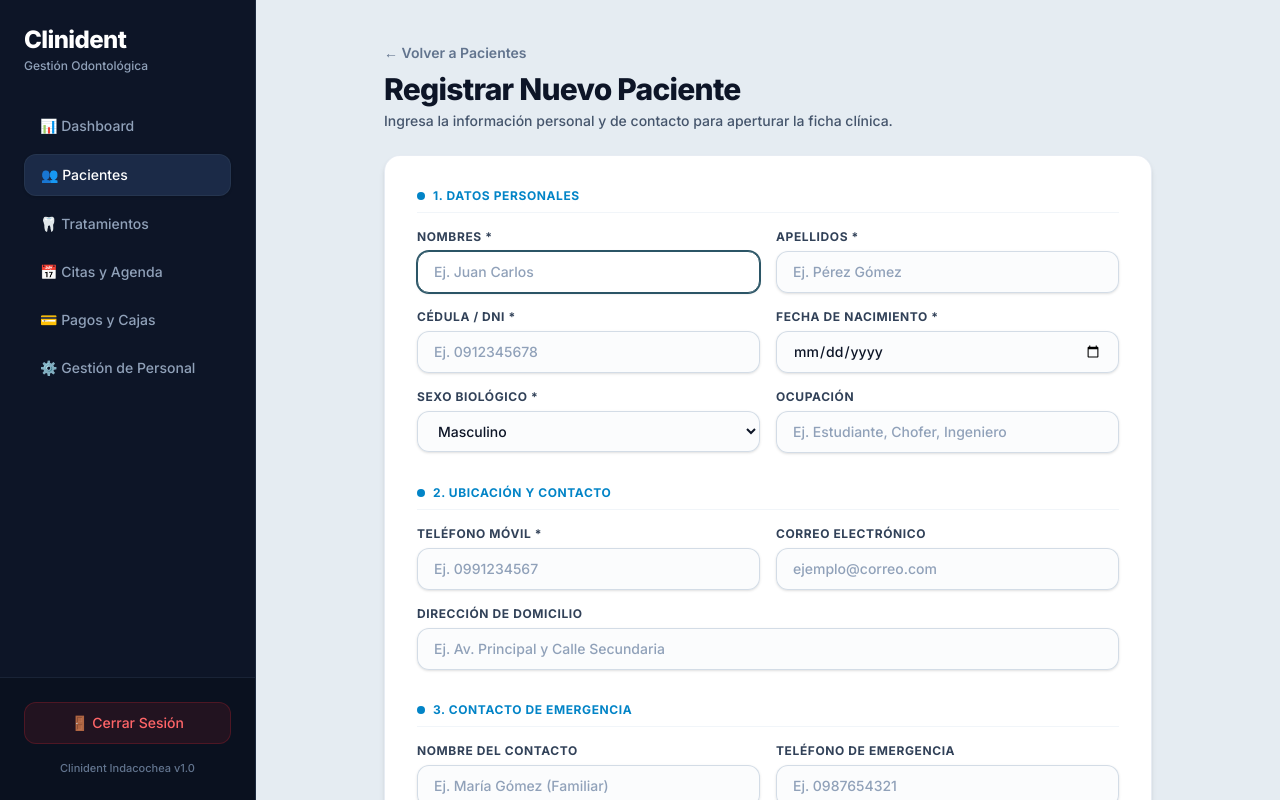
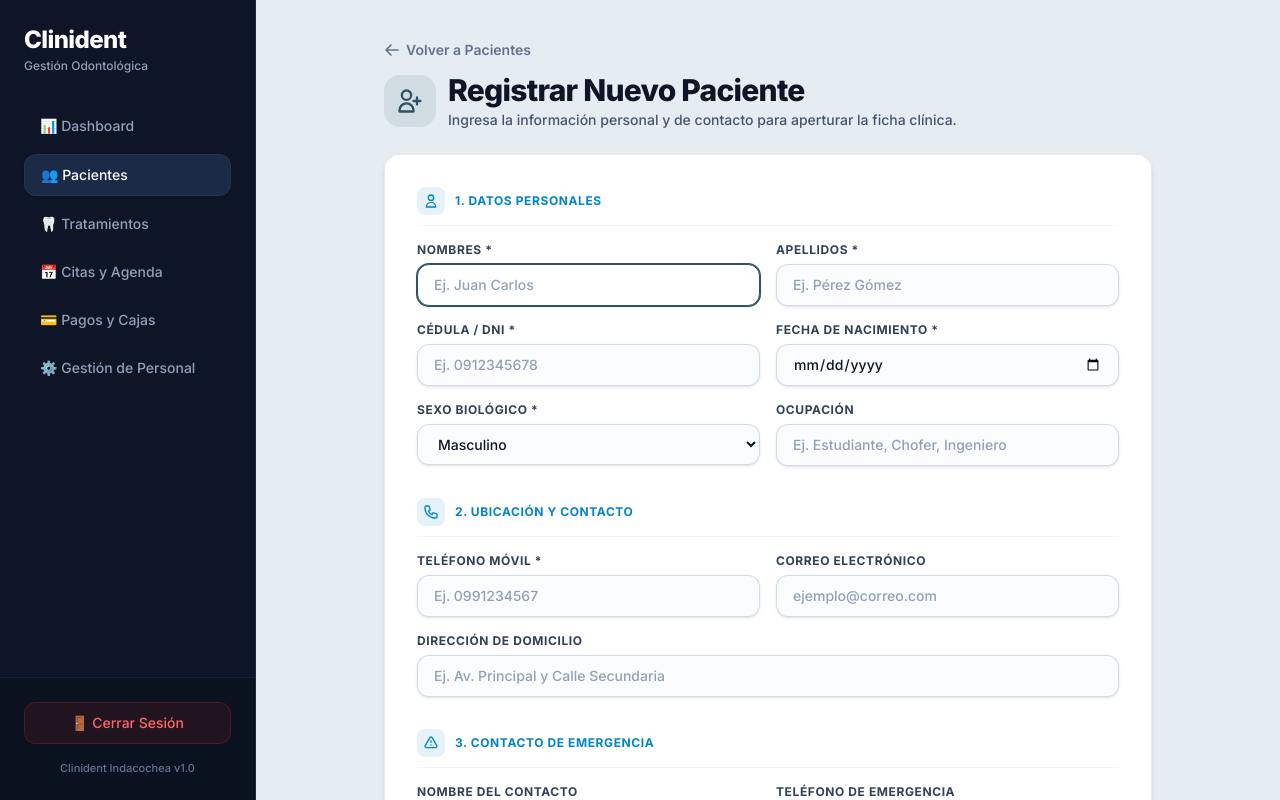
Before and after one commit to a-alvia-dev/clinident_indacochea_sistema_gestor_tesis, a Next.js app: page /pacientes/nuevo in a window 1280 px wide. Built offline with nearby package versions, Linux system fonts and the light colour scheme.

Commit message:
Estetica

```diff
--- a/src/app/pacientes/nuevo/page.tsx
+++ b/src/app/pacientes/nuevo/page.tsx
@@ -20,7 +20,7 @@ export default function NuevoPacientePage() {
   const handleKeyDown = (e: React.KeyboardEvent<HTMLFormElement>) => {
     if (e.key === 'Enter') {
       const target = e.target as HTMLElement;
-      if (target.tagName === 'BUTTON' || target.tagName === 'A') return;
+      if (target.tagName === 'BUTTON' || target.tagName === 'A' || target.tagName === 'TEXTAREA') return;
 
       e.preventDefault();
 
@@ -90,7 +90,6 @@ export default function NuevoPacientePage() {
     startTransition(async () => {
       const res = await crearPacienteAction(formData);
       if (res.success) {
-        // Mostramos el modal de éxito y redirigimos
         setMostrarModalExito(true);
         setTimeout(() => {
           router.push('/pacientes');
@@ -108,20 +107,33 @@ export default function NuevoPacientePage() {
   return (
     <div className="max-w-3xl mx-auto space-y-6 relative">
 
-      {/* Volver & Encabezado */}
+      {/* Volver & Encabezado estilizado */}
       <div>
         <Link
           href="/pacientes"
-          className="text-slate-500 hover:text-[#2B5566] font-semibold text-sm transition-colors inline-flex items-center gap-1 mb-2"
+          className="text-slate-500 hover:text-[#2B5566] font-semibold text-sm transition-colors inline-flex items-center gap-1.5 mb-3 group"
         >
-          ← Volver a Pacientes
+          <svg className="w-4 h-4 transition-transform group-hover:-translate-x-1" fill="none" viewBox="0 0 24 24" stroke="currentColor" strokeWidth="2.5">
+            <path strokeLinecap="round" strokeLinejoin="round" d="M10.5 19.5L3 12m0 0l7.5-7.5M3 12h18" />
+          </svg>
+          Volver a Pacientes
         </Link>
-        <h1 className="text-3xl font-extrabold text-[#0d1527] tracking-tight">
-          Registrar Nuevo Paciente
-        </h1>
-        <p className="text-slate-600 text-sm font-medium mt-1">
-          Ingresa la información personal y de contacto para aperturar la ficha clínica.
-        </p>
+
+        <div className="flex items-center gap-3">
+          <div className="p-3 bg-[#2B5566]/10 text-[#2B5566] rounded-2xl">
+            <svg className="w-7 h-7" fill="none" viewBox="0 0 24 24" stroke="currentColor" strokeWidth="2">
+              <path strokeLinecap="round" strokeLinejoin="round" d="M18 9v3m0 0v3m0-3h3m-3 0h-3m-2-5a4 4 0 11-8 0 4 4 0 018 0zM3 20a6 6 0 0112 0v1H3v-1z" />
+            </svg>
+          </div>
+          <div>
+            <h1 className="text-3xl font-extrabold text-[#0d1527] tracking-tight">
+              Registrar Nuevo Paciente
+            </h1>
+            <p className="text-slate-600 text-sm font-medium mt-0.5">
+              Ingresa la información personal y de contacto para aperturar la ficha clínica.
+            </p>
+          </div>
+        </div>
       </div>
 
       {/* Formulario en Tarjeta Blanca Limpia */}
@@ -133,8 +145,12 @@ export default function NuevoPacientePage() {
 
         {/* 1. DATOS PERSONALES */}
         <div className="space-y-4">
-          <div className="flex items-center gap-2 border-b border-slate-100 pb-2">
-            <span className="w-2 h-2 rounded-full bg-[#0284c7]"></span>
+          <div className="flex items-center gap-2.5 border-b border-slate-100 pb-2.5">
+            <div className="p-1.5 bg-[#0284c7]/10 text-[#0284c7] rounded-lg">
+              <svg className="w-4 h-4" fill="none" viewBox="0 0 24 24" stroke="currentColor" strokeWidth="2">
+                <path strokeLinecap="round" strokeLinejoin="round" d="M16 7a4 4 0 11-8 0 4 4 0 018 0zM12 14a7 7 0 00-7 7h14a7 7 0 00-7-7z" />
+              </svg>
+            </div>
             <h2 className="text-xs font-bold uppercase tracking-wider text-[#0284c7]">
               1. Datos Personales
             </h2>
@@ -236,8 +252,12 @@ export default function NuevoPacientePage() {
 
         {/* 2. UBICACIÓN Y CONTACTO */}
         <div className="space-y-4">
-          <div className="flex items-center gap-2 border-b border-slate-100 pb-2">
-            <span className="w-2 h-2 rounded-full bg-[#0284c7]"></span>
+          <div className="flex items-center gap-2.5 border-b border-slate-100 pb-2.5">
+            <div className="p-1.5 bg-[#0284c7]/10 text-[#0284c7] rounded-lg">
+              <svg className="w-4 h-4" fill="none" viewBox="0 0 24 24" stroke="currentColor" strokeWidth="2">
+                <path strokeLinecap="round" strokeLinejoin="round" d="M3 5a2 2 0 012-2h3.28a1 1 0 01.948.684l1.498 4.493a1 1 0 01-.502 1.21l-2.257 1.13a11.042 11.042 0 005.516 5.516l1.13-2.257a1 1 0 011.21-.502l4.493 1.498a1 1 0 01.684.949V19a2 2 0 01-2 2h-1C9.716 21 3 14.284 3 6V5z" />
+              </svg>
+            </div>
             <h2 className="text-xs font-bold uppercase tracking-wider text-[#0284c7]">
               2. Ubicación y Contacto
             </h2>
@@ -291,8 +311,12 @@ export default function NuevoPacientePage() {
 
         {/* 3. CONTACTO DE EMERGENCIA */}
         <div className="space-y-4">
-          <div className="flex items-center gap-2 border-b border-slate-100 pb-2">
-            <span className="w-2 h-2 rounded-full bg-[#0284c7]"></span>
+          <div className="flex items-center gap-2.5 border-b border-slate-100 pb-2.5">
+            <div className="p-1.5 bg-[#0284c7]/10 text-[#0284c7] rounded-lg">
+              <svg className="w-4 h-4" fill="none" viewBox="0 0 24 24" stroke="currentColor" strokeWidth="2">
+                <path strokeLinecap="round" strokeLinejoin="round" d="M12 9v2m0 4h.01m-6.938 4h13.856c1.54 0 2.502-1.667 1.732-3L13.732 4c-.77-1.333-2.694-1.333-3.464 0L3.34 16c-.77 1.333.192 3 1.732 3z" />
+              </svg>
+            </div>
             <h2 className="text-xs font-bold uppercase tracking-wider text-[#0284c7]">
               3. Contacto de Emergencia
             </h2>
@@ -328,11 +352,11 @@ export default function NuevoPacientePage() {
           </div>
         </div>
 
-        {/* BOTONES DE ACCIÓN */}
+        {/* BOTONES DE ACCIÓN CON ÍCONOS */}
         <div className="flex justify-end gap-3 pt-6 border-t border-slate-200/80">
           <Link
             href="/pacientes"
-            className="px-5 py-2.5 bg-slate-100 hover:bg-slate-200 font-bold rounded-xl text-slate-700 transition-colors text-sm"
+            className="px-5 py-2.5 bg-slate-100 hover:bg-slate-200 font-bold rounded-xl text-slate-700 transition-colors text-sm flex items-center gap-1.5"
           >
             Cancelar
           </Link>
@@ -341,13 +365,28 @@ export default function NuevoPacientePage() {
             disabled={isPending}
             className="px-6 py-2.5 bg-[#2B5566] hover:bg-[#1f3e4b] font-bold rounded-xl text-white transition-all disabled:opacity-50 text-sm shadow-sm hover:shadow-md inline-flex items-center gap-2"
           >
-            {isPending ? 'Guardando...' : 'Guardar Paciente'}
+            {isPending ? (
+              <>
+                <svg className="animate-spin -ml-1 mr-1 h-4 w-4 text-white" fill="none" viewBox="0 0 24 24">
+                  <circle className="opacity-25" cx="12" cy="12" r="10" stroke="currentColor" strokeWidth="4"></circle>
+                  <path className="opacity-75" fill="currentColor" d="M4 12a8 8 0 018-8V0C5.373 0 0 5.373 0 12h4zm2 5.291A7.962 7.962 0 014 12H0c0 3.042 1.135 5.824 3 7.938l3-2.647z"></path>
+                </svg>
+                Guardando...
+              </>
+            ) : (
+              <>
+                <svg className="w-4 h-4" fill="none" viewBox="0 0 24 24" stroke="currentColor" strokeWidth="2.5">
+                  <path strokeLinecap="round" strokeLinejoin="round" d="M5 13l4 4L19 7" />
+                </svg>
+                Guardar Paciente
+              </>
+            )}
           </button>
         </div>
 
       </form>
 
-      {/* MODAL DE ÉXITO LIMPIO (SIN BOTÓN ACEPTAR) */}
+      {/* MODAL DE ÉXITO */}
       {mostrarModalExito && (
         <div className="fixed inset-0 z-50 flex items-center justify-center p-4 bg-slate-900/40 backdrop-blur-sm animate-fadeIn">
           <div className="bg-white rounded-3xl p-8 max-w-md w-full shadow-2xl border border-slate-100 text-center space-y-6 transform animate-scaleUp">
```
